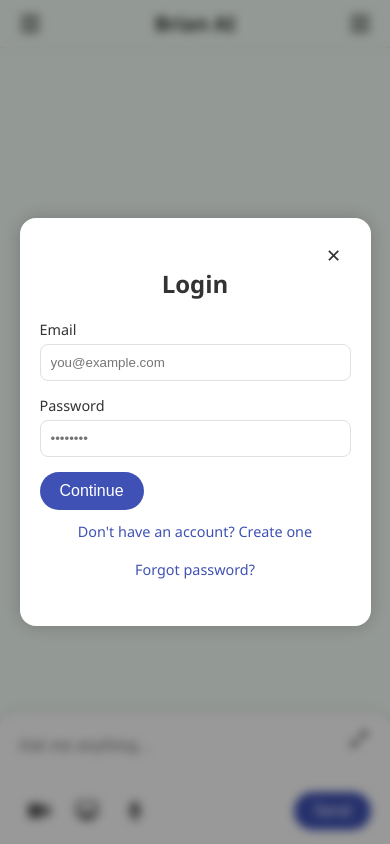
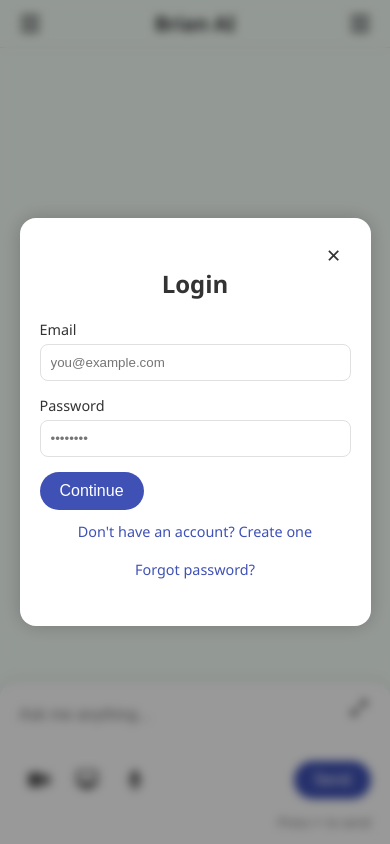
Before and after one commit to Abdul-Wasiq/BrianAI, a Flask app: page / in a window 390 px wide. Run offline with Flask 3, Linux system fonts and the light colour scheme; some libraries are stand-ins or nearby versions.

Commit message:
Initial commit - working BrianAI

```diff
--- a/static/css/style.css
+++ b/static/css/style.css
@@ -1518,6 +1518,16 @@ body.dark-mode .message-timestamp {
         z-index: 100;
         flex-shrink: 0;
         box-sizing: border-box;
+        min-height: 80px;
+    }
+    #input-area::after {
+        content: "Press ↵ to send";
+        display: block;
+        font-size: 0.8em;
+        color: var(--text-color);
+        opacity: 0.7;
+        text-align: right;
+        margin-top: 5px;
     }
 }
 
--- a/static/js/main.js
+++ b/static/js/main.js
@@ -451,7 +451,7 @@ function toggleTheme() {
 
 // Make sure isMobile is properly defined (add this if not already in your code)
 function isMobile() {
-  return window.innerWidth <= 768;
+    return window.innerWidth <= 768 || /Android|webOS|iPhone|iPad|iPod|BlackBerry|IEMobile|Opera Mini/i.test(navigator.userAgent);
 }
 
 
@@ -1146,12 +1146,30 @@ async function createToolOutputBox(parentChatContainer, lang, content, preceding
         return text.replace(/[&<>"']/g, function(m) { return map[m]; });
     }
 // SEND MESSAGE by clicking on Enter ===
-    userInputTextarea.addEventListener("keypress", function (e) {
-        if (e.key === "Enter" && !e.shiftKey) {
-            e.preventDefault();
-            sendMessage();
+    // With this updated version:
+userInputTextarea.addEventListener("keydown", function (e) {
+    if (e.key === "Enter") {
+        // On mobile, we want Enter to create new lines by default
+        if (isMobile()) {
+            // Only send message if it's a plain Enter (no Shift)
+            if (!e.shiftKey) {
+                // Check if the textarea has content before sending
+                if (userInputTextarea.value.trim()) {
+                    e.preventDefault();
+                    sendMessage();
+                }
+            }
         }
-    });
+        // On desktop, maintain current behavior
+        else {
+            if (!e.shiftKey) {
+                e.preventDefault();
+                sendMessage();
+            }
+        }
+    }
+});
+
 
     // --- Input Area Fullscreen Toggle ---
     function toggleInputFullscreen() {
```
